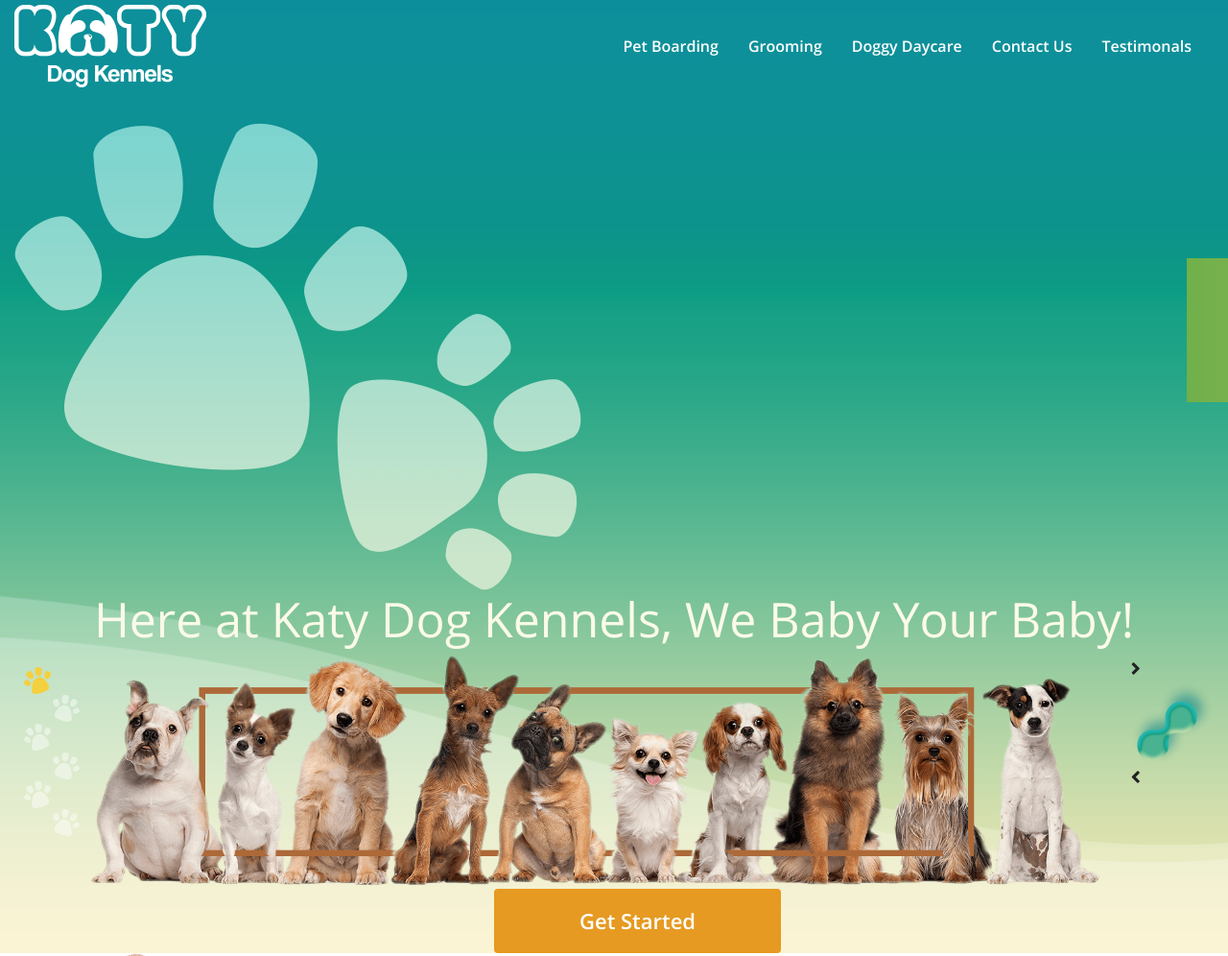
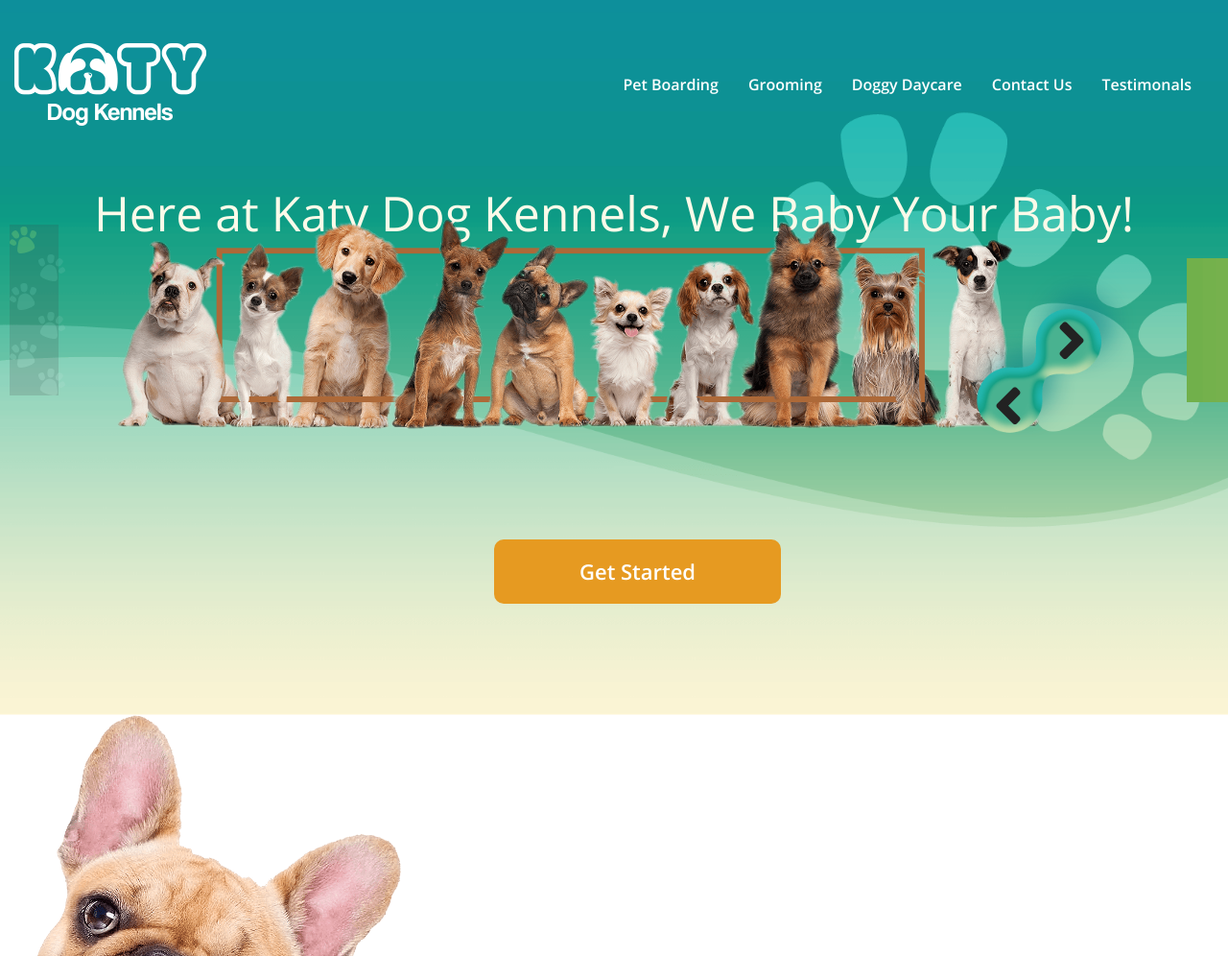
Before and after one commit to rosalinda-fullstack/katy-nits-project, a website: page src/index.html in a window 1280 px wide. Shown: the top 996 px of the page at 96% size. Drawn offline with nearby package versions, Linux system fonts and the light colour scheme; files that its build step writes are made by us from their sources; files whose address does not match are found by name; a web font is replaced by a local one.

Commit message:
header design, banner design done

```diff
--- a/src/index.html
+++ b/src/index.html
@@ -70,13 +70,8 @@
   <main class="home">
     <div class="section-banner">
       <div class="container custom-container">
-        <img class="paw-background" src="../assets/images/paw copy 8.png">
-        <div class="content">
-          <span class="title-holder">
-            <h1 class="title">Here at Katy Dog Kennels, We Baby Your Baby!</h1>
-          </span>
-          <div class="content-holder">
-            <div class="paw-content">
+        <h1 class="title-intro">Here at Katy Dog Kennels, We Baby Your Baby!</h1>
+        <div class="fixed-paw-bar">
           <span class="paw-left">
             <img class="slider-image" src="../assets/images/paw copy.png">
           </span>
@@ -96,36 +91,30 @@
             <img class="slider-image" src="../assets/images/paw copy 6.png">
           </span>
         </div>
+        <div class="swiper-arrow-holder">
           <div class="swiper-container">
             <div class="swiper-wrapper">
               <div class="swiper-slide">
-                  <span class="image-holder">
                 <img class="paw-patrol" src="../assets/images/dogs-1-combined.png">
-                  </span>
               </div>
               <div class="swiper-slide">
-                  <span class="image-holder">
                 <img class="paw-patrol" src="../assets/images/dogs-1-combined.png">
-                  </span>
               </div>
               <div class="swiper-slide">
-                  <span class="image-holder">
                 <img class="paw-patrol" src="../assets/images/dogs-1-combined.png">
-                  </span>
               </div>
             </div>
           </div>
           <div class="arrow-buttons">
-              <i class="fas fa-angle-right"></i>
+            <i id="right-arrow" class="fas fa-angle-right"></i>
             <img class="arrow-background" src="../assets/images/Rectangle 2.png">
-              <i class="fas fa-angle-left"></i>
+            <i id="left-arrow" class="fas fa-angle-left"></i>
           </div>
         </div>
         <button type="button" class="btn">
           <p class="btn-title">Get Started</p>
         </button>
-        </div>
-        <div class="fixed-sidebar">
+        <div class="fixed-booking-bar">
           <p class="heading">Book My Pet</p>
         </div>
       </div>
--- a/src/scripts/modules/theme-module.js
+++ b/src/scripts/modules/theme-module.js
@@ -15,11 +15,24 @@ AppName.Modules.ThemeModule = (function () {
     });
   };
 
+  const _headerScroll = () => {
+    $(document).ready(function() {
+      $(window).scroll(function() {
+        if ($(this).scrollTop() > 1){
+        $('header').addClass("sticky");
+        }
+        else{
+        $('header').removeClass("sticky");
+        }
+      });
+    });
+  }
   /////////////////////
   // Public Methods //
   ///////////////////
   const init = function () {
     _privateMethod();
+    _headerScroll();
   };
 
   return {
--- a/src/styles/components/_buttons.scss
+++ b/src/styles/components/_buttons.scss
@@ -3,12 +3,12 @@
 // -----------------------------------------------------------------------------
 // This file contains all styles related to the button component.
 // -----------------------------------------------------------------------------
-.home {
-    .section-banner {
+
     .btn {
         margin: 0 40%;
 
         background-color: $orange;
+        border-radius: 10px;
     }
 
     .btn-title {
@@ -19,5 +19,3 @@
         font-size: 22px;
         color: $white;
     }
-    }
-}
--- a/src/styles/layout/_header.scss
+++ b/src/styles/layout/_header.scss
@@ -12,6 +12,8 @@
 
     background-color: transparent;
 
+    z-index: 999;
+
     &.sticky {
         background-color: $gradient-yellow;
 
@@ -19,7 +21,7 @@
     }
 
     .navbar {
-        padding: 0;
+        padding: 40px 0 30px;
     }
 
     .nav-item {
--- a/src/styles/pages/_home.scss
+++ b/src/styles/pages/_home.scss
@@ -8,35 +8,37 @@
   transition: all .2s ease-in-out;
 
   .section-banner {
-    padding-top: 10%;
+    padding-top: 15%;
+    padding-bottom: 9%;
 
-    background-image: url("../assets/images/Layer 43-1-combined.png");
+    background-image: url("../assets/images/banner-background.png");
     background-repeat: no-repeat;
     background-position: center;
     background-size: cover;
 
-    .paw-holder {
-      position: absolute;
-      bottom: 42%;
-      left: 60%;
-    }
-
-    .title {
+    .title-intro {
       font-family: $font-opensans-regular;
       font-size: 50px;
       color: $dirty-white;
       text-align: center;
     }
 
-    .content-holder {
+    .fixed-paw-bar {
+      position: fixed;
+      left: 0;
+      top: 28%;
+
       display: flex;
-      flex-direction: row;
+      flex-direction: column;
+      margin: 10px;
+      width: 4%;
+
+      background: $dark-grey;
+      opacity: 18%;
     }
 
     .paw-content {
       display: flex;
-      flex-direction: column;
-      margin: 10px;
     }
 
     .paw-left {
@@ -47,14 +49,52 @@
       margin-left: 30px;
     }
 
+    .swiper-arrow-holder {
+      display: flex;
+      flex-direction: row;
+    }
+
+    .swiper-container {
+      position: relative;
+      bottom: 32px;
+
+      margin-left: 8.5%;
+      width: 100%;
+    }
+
     .paw-patrol {
-      width: 97%;
+      width: 100%;
     }
 
     .arrow-buttons {
+      padding-left: 30px;
+      width: 126px;
+
+      z-index: 1;
+
       .arrow-background {
-        width: 100%;
+        position: relative;
+        right: 110px;
+        bottom: 42px;
+
+        width: 180px;
       }
+    }
+
+    #right-arrow {
+      position: relative;
+      top: 21%;
+      right: 9%;
+      font-size: 62px;
+      z-index: 999;
+    }
+
+    #left-arrow {
+      position: relative;
+      bottom: 36%;
+      right: 53%;
+      font-size: 62px;
+      z-index: 999;
     }
 
     .heading {
@@ -78,26 +118,8 @@
       transform: rotate(90deg);
     }
 
-    // padding: 40px 0;
-
-    // text-align: center;
-    // .swiper-container {
-    //   margin-top: 40px;
-    //   width: 500px;
-    //   height: 300px;
-    //   overflow: hidden;
-
-    //   border: 2px #007aff solid;
-    //   border-radius: 3px;
-    // }
-
-    // .swiper-slide {
-    //   text-align: center;
-    //   font-size: 18px;
-    //   background: #fff;
-    //   display: flex;
-    //   justify-content: center;
-    //   align-items: center;
-    // }
+    .arrow-buttons {
+      width: 180px;
+    }
   }
 }
```
Also changed, not shown: src/assets/images/banner-background.png (added). Lines whose indentation alone changed are shown as unchanged.
